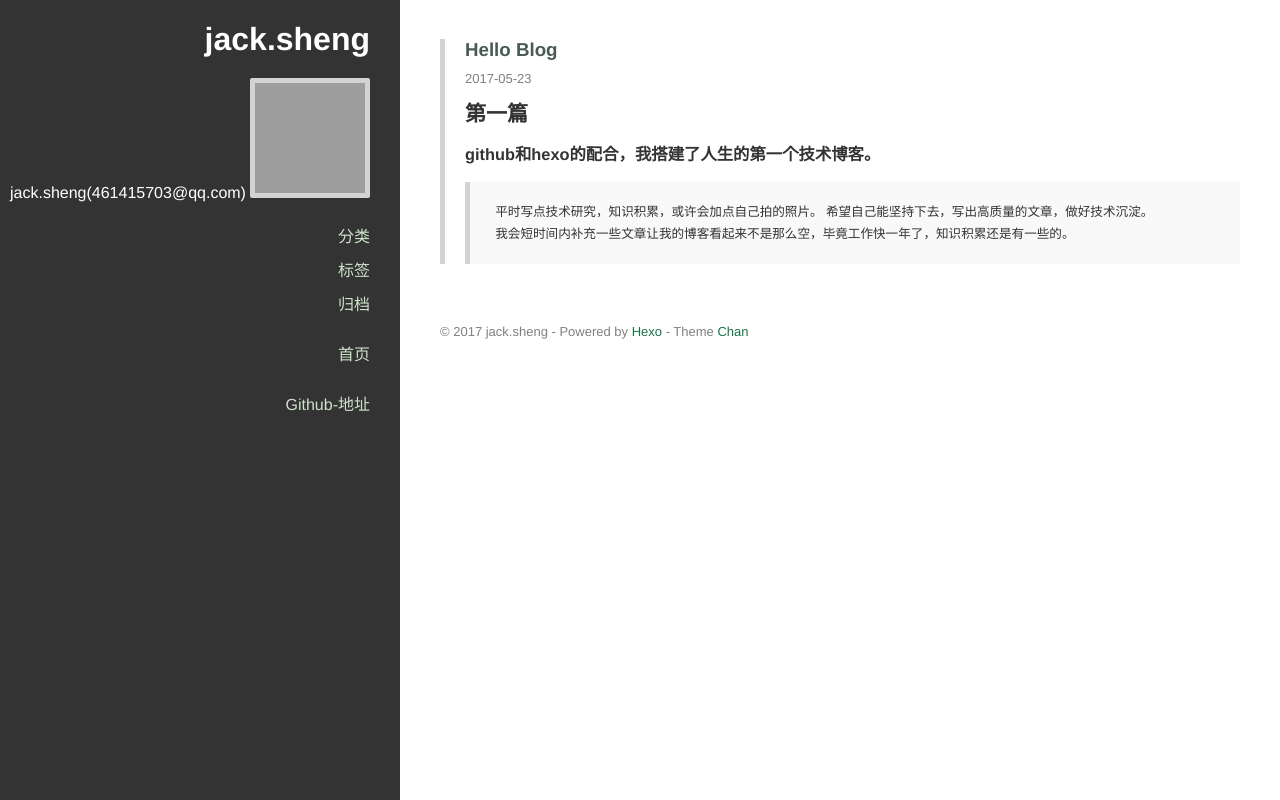
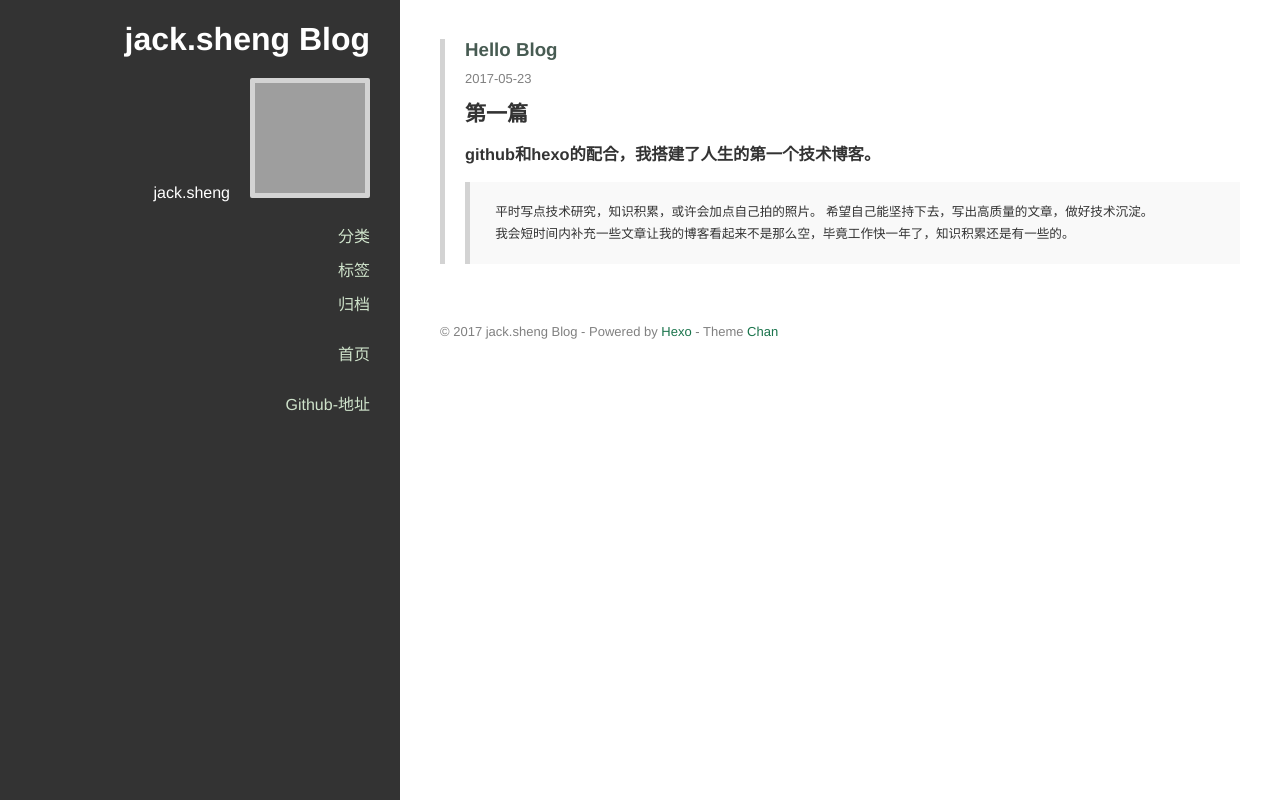
Before and after one commit to shengxinyuan/shengxinyuan.github.io, a plain HTML site: page index.html in a window 1280 px wide. Drawn offline with nearby package versions, Linux system fonts and the light colour scheme; grey boxes are pictures that could not be loaded.

Commit message:
Site updated: 2017-05-23 22:08:17

```diff
--- a/index.html
+++ b/index.html
@@ -8,16 +8,16 @@
 
 <title>
 
-    jack.sheng
+    jack.sheng Blog
 
 </title>
 
 <meta property="og:type" content="website">
-<meta property="og:title" content="jack.sheng">
+<meta property="og:title" content="jack.sheng Blog">
 <meta property="og:url" content="http://yoursite.com/index.html">
-<meta property="og:site_name" content="jack.sheng">
+<meta property="og:site_name" content="jack.sheng Blog">
 <meta name="twitter:card" content="summary">
-<meta name="twitter:title" content="jack.sheng">
+<meta name="twitter:title" content="jack.sheng Blog">
 
 
 
@@ -45,19 +45,19 @@
     <span class="icon-bar"></span>
     <span class="icon-bar"></span>
   </button>
-  <a class="title" href="/">jack.sheng</a>
+  <a class="title" href="/">jack.sheng Blog</a>
 </div>
 
   <div class="main-container">
     <div class="sidebar">
   <div class="header">
-    <h1 class="title"><a href="/">jack.sheng</a></h1>
+    <h1 class="title"><a href="/">jack.sheng Blog</a></h1>
 
     <div class="info">
       <div class="content">
 
 
-          <div class="author">jack.sheng(461415703@qq.com)</div>
+          <div class="author">jack.sheng</div>
 
       </div>
 
@@ -172,7 +172,7 @@
 
           <div class="main-footer">
 
-    © 2017 jack.sheng - Powered by <a href="http://hexo.io" target="_blank">Hexo</a> - Theme <a href="https://github.com/denjones/hexo-theme-chan" target="_blank">Chan</a>
+    © 2017 jack.sheng Blog - Powered by <a href="http://hexo.io" target="_blank">Hexo</a> - Theme <a href="https://github.com/denjones/hexo-theme-chan" target="_blank">Chan</a>
 
 </div>
 
```
Also changed, not shown: 2017/05/23/2017/5/Chapter1-helloBlog/index.html (+5 -5 lines), archives/2017/05/index.html (+7 -7 lines), archives/2017/index.html (+7 -7 lines), archives/index.html (+7 -7 lines).
